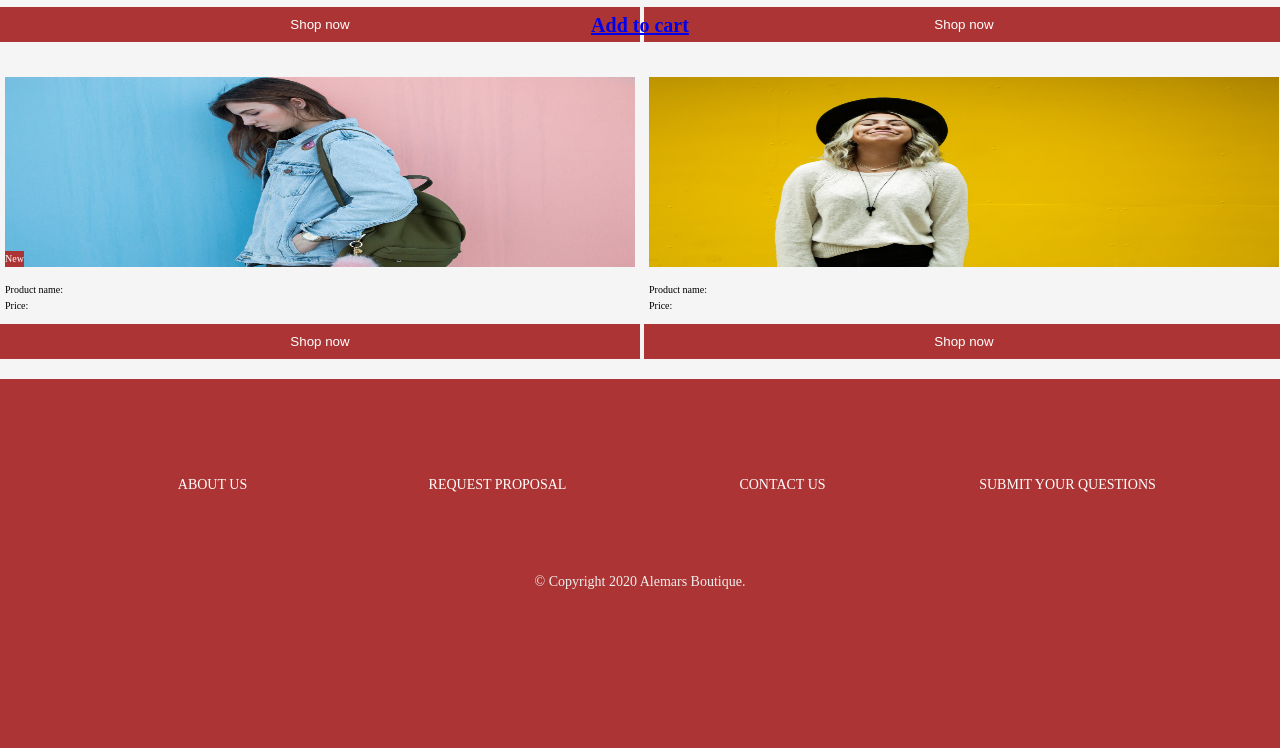
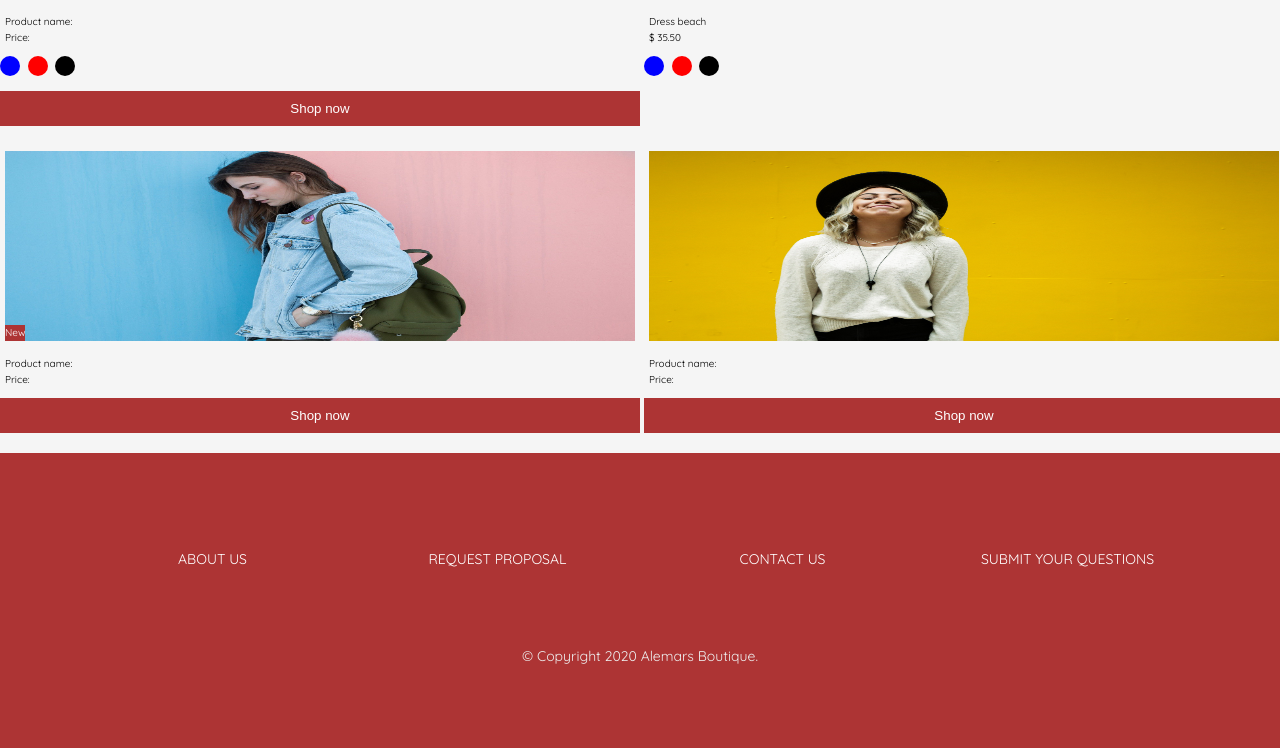
Before and after one commit to devcodece/alemars_one, a Django app: page /catalog-page/ in a window 1280 px wide. Shown: the part 375-1123 px from the top of the page. Before the commit the page ends 964 px from the top, so only its background shows below. Run offline with Django 3.2, Linux system fonts and the light colour scheme.

Commit message:
Se agregaron cambios al estilo css para que no apareciera el boton de color azul add to cart

```diff
--- a/static/css/style.css
+++ b/static/css/style.css
@@ -1,3 +1,4 @@
+@charset "UTF-8";
 :root {
   --primary-color-light-2:rgba(173, 52, 52, .6);
   --primary-color: #AD3434;
@@ -6,11 +7,14 @@
   --secondary-color: #101D2C;
   --bk-light-color: #fff;
   --color-text: #2D2D2D;
+  --color-text-light-black-1: #393939;
+  --color-text-light-black-2: #737373;
   --light-gray-1: #F9F7F6;
   --light-gray-2: #AAA;
   --dark-gray-1: #54483A;
   --dark-gray-2: #6D5D4B;
   --font-primary: "Nunito";
+  --font-secondary: "Quicksand";
   --font-display: "Josefin Sans", sans-serif;
 }
 
@@ -42,7 +46,7 @@
 }
 
 body {
-  font-family: var(--font-primary);
+  font-family: var(--font-secondary);
   color: var(--gray-dark-2);
   font-weight: 300;
   line-height: 1.6;
@@ -89,6 +93,46 @@
   overflow: hidden;
   padding-top: 6rem;
   transition: height 0.4s cubic-bezier(0.92, -0.72, 0.55, 1.69);
+}
+
+/* Style the list */
+ul.breadcrumb {
+  padding: 10px 16px;
+  list-style: none;
+  background-color: #eee;
+}
+
+/*
+
+    breadcrumb navigation provide links back to each
+    previous page the user navigated through, and shows
+    the user's current location in a website.
+
+*/
+/* Display list items side by side */
+ul.breadcrumb li {
+  display: inline;
+  font-size: 18px;
+  color: var(--color-text-light-black-2);
+}
+
+/* Add a slash symbol (/) before/behind each list item */
+ul.breadcrumb li + li:before {
+  padding: 8px;
+  color: var(--color-text-light-black-1);
+  content: "/ ";
+}
+
+/* Add a color to all links inside the list */
+ul.breadcrumb li a {
+  color: var(--color-text-light-black-1);
+  text-decoration: none;
+}
+
+/* Add a color on mouse-over */
+ul.breadcrumb li a:hover {
+  color: #01447e;
+  text-decoration: underline;
 }
 
 .gallery {
@@ -425,6 +469,30 @@
   list-style: none;
 }
 
+.colorSection li {
+  display: inline-block;
+  margin-right: 0.5rem;
+}
+
+.colorSection span {
+  display: inline-block;
+  width: 2rem;
+  height: 2rem;
+  border-radius: 50%;
+}
+
+#blue {
+  background-color: blue;
+}
+
+#black {
+  background-color: black;
+}
+
+#red {
+  background-color: red;
+}
+
 .btn--shop {
   padding: 1rem;
   background: var(--primary-color);
--- a/static/sass/_variables.scss
+++ b/static/sass/_variables.scss
@@ -11,6 +11,9 @@
     --bk-light-color: #fff;
 
     --color-text: #2D2D2D;
+    --color-text-light-black-1: #393939;
+    --color-text-light-black-2: #737373;
+
 
     --light-gray-1: #F9F7F6;
     --light-gray-2: #AAA;
@@ -24,6 +27,7 @@
     // FONT
 
     --font-primary: 'Nunito';
+    --font-secondary: 'Quicksand';
     --font-display: 'Josefin Sans', sans-serif;
 
 }
--- a/store/templates/catalog-page.html
+++ b/store/templates/catalog-page.html
@@ -1,6 +1,12 @@
 {% extends 'main.html'%}
 {% load static %}
 {% block content %}
+<section>
+    <ul class="breadcrumb">
+        <li><a href="#">Home</a></li>
+        <li>Catalog page</li>
+    </ul>
+</section>
 
 <section class="catalog">
 
@@ -17,6 +23,11 @@
                 <li>Price: </li>
             </ul>
         </div>
+        <ul class="colorSection">
+            <li> <span id="blue"></span> </li>
+            <li> <span id="red"></span> </li>
+            <li> <span id="black"></span> </li>
+        </ul>
         <button class="btn--shop">Shop now</button>
     </div>
 
@@ -29,11 +40,17 @@
         </span>
         <div class="catalog__detail">
             <ul class="detail__list">
-                <li>Product name: </li>
-                <li>Price: </li>
+                <li>Dress beach</li>
+                <li>$ 35.50</li>
             </ul>
         </div>
-        <button class="btn--shop">Shop now</button>
+
+        <ul class="colorSection">
+            <li> <span id="blue"></span> </li>
+            <li> <span id="red"></span> </li>
+            <li> <span id="black"></span> </li>
+        </ul>
+
     </div>
 
     <div class="catalog__product">
--- a/store/templates/main.html
+++ b/store/templates/main.html
@@ -6,10 +6,11 @@
     <meta name="viewport" content="width=device-width, initial-scale=1.0">
     <title>Main</title>
     <link rel="stylesheet" href="{% static 'css/style.css' %}">
+    <link href="https://fonts.googleapis.com/css2?family=Quicksand&display=swap" rel="stylesheet">
 </head>
 <body>
     <div id="container" class="page-container">
-        <h1><a href="#" id="addCartAmount" class="btn--center">Add to cart</a></h1>
+
         <div id="searchFormWrapper" class="search-form-wrapper">
             <div id="searchForm" class="search-form">
                 <label for="search-input">Search</label>
```
Also changed, not shown: static/sass/_base.scss (+47 -2 lines), static/sass/_catalog-page.scss (+17 -0 lines), db.sqlite3, 1 other file.
